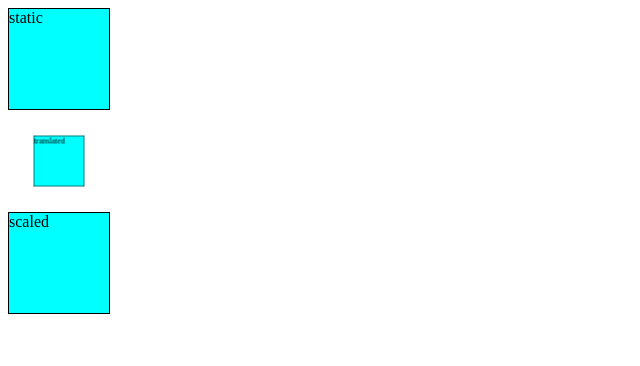
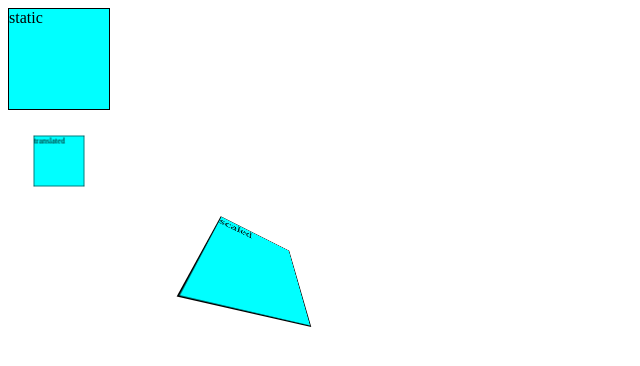
Before and after one commit to AkashChaurasiya3055/Love_Babber_Development, a plain HTML site: page CSS_3/Transform-3D/index.html in a window 1280 px wide. Shown: the whole page, without its empty margins (0-640 px from the left). Drawn offline with Linux system fonts and the light colour scheme.

Commit message:
Web development

```diff
--- a/CSS_3/Transform-3D/style.css
+++ b/CSS_3/Transform-3D/style.css
@@ -8,5 +8,6 @@ div{
     transform: perspective(10px) translateZ(-10px);
 }
 .scaled{
-
+    margin-left: 200px;
+    transform: perspective(350px) scaleZ(3) rotateX(45deg) rotateY(30deg);
 }
```
Also changed, not shown: CSS_4/index.html (added), CSS_4/style.css (added).
